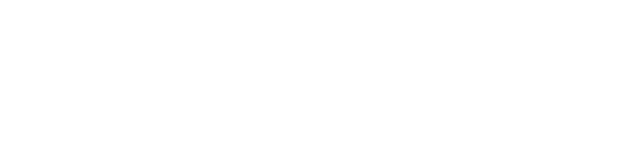
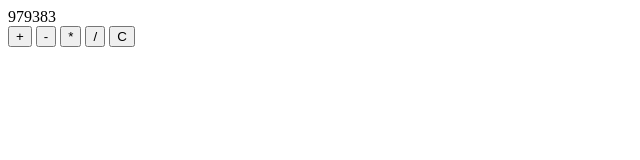
Before and after one commit to jaqueline-lima/calculator, a plain HTML site: page index.html in a window 1280 px wide. Shown: the whole page, without its empty margins (0-640 px from the left). Drawn offline with Linux system fonts and the light colour scheme.

Commit message:
Added some buttons.

```diff
--- a/index.html
+++ b/index.html
@@ -9,6 +9,15 @@
     <script src="script.js" defer></script>
 </head>
 <body>
-
+    <div id="calculator">
+        <div id="display">979383</div>
+        <div id="buttons">
+            <button id="add">+</button>
+            <button id="subtract">-</button>
+            <button id="multiply">*</button>
+            <button id="divide">/</button>
+            <button id="clear">C</button>
+        </div>
+    </div>
 </body>
 </html>
```
